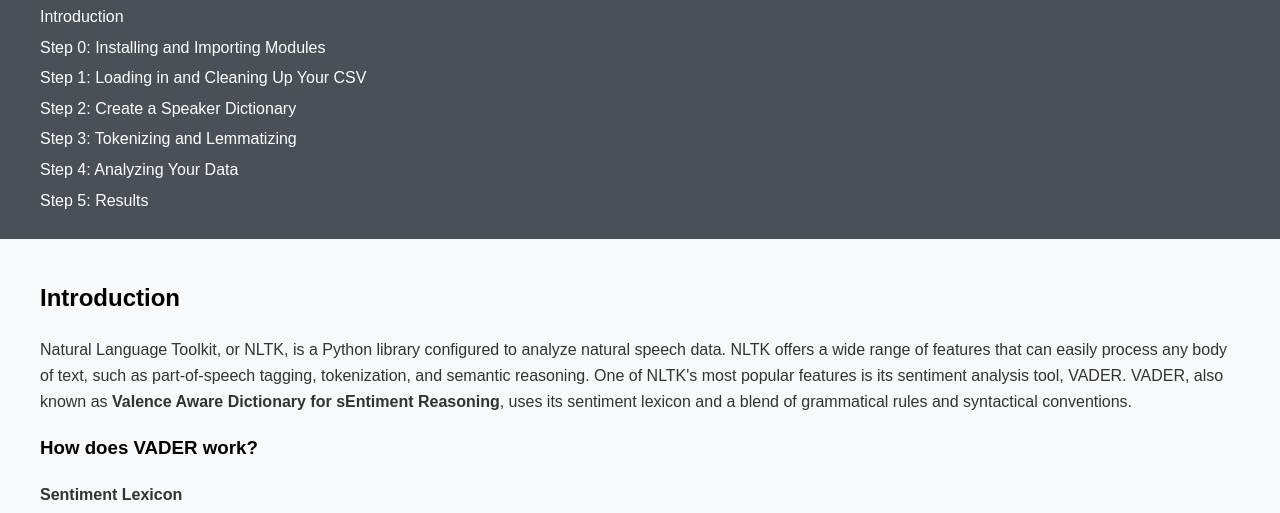
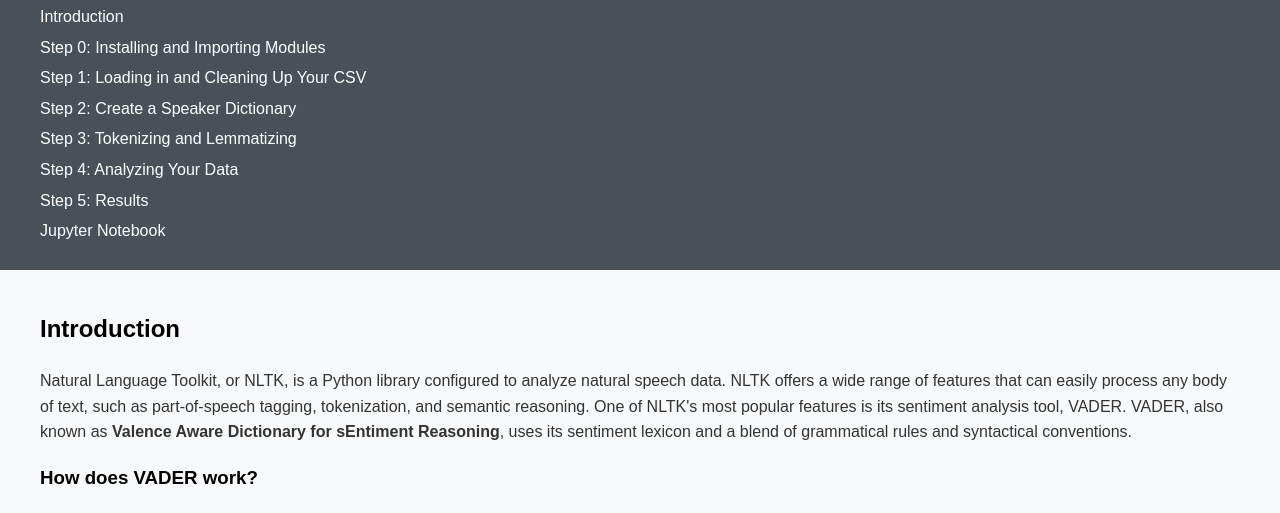
Before and after one commit to kathleenalvescosta/presidential-candidate-sentiment-analsysis, a plain HTML site: page index.html in a window 1280 px wide. Shown: the part 233-746 px from the top of the page. Drawn offline with Linux system fonts and the light colour scheme.

Commit message:
Update index.html

```diff
--- a/index.html
+++ b/index.html
@@ -111,6 +111,7 @@
             <li><a href="#step3">Step 3: Tokenizing and Lemmatizing</a></li>
             <li><a href="#step4">Step 4: Analyzing Your Data</a></li>
             <li><a href="#step5">Step 5: Results</a></li>
+            <li><a href="#notebook">Jupyter Notebook</a></li>
         </ul>
     </nav>
         <main>
@@ -340,6 +341,10 @@
                 <h3>References</h3>
                 <p>Hutto, C.J. & Gilbert, E.E. (2014). VADER: A Parsimonious Rule-based Model for Sentiment Analysis of Social Media Text. Eighth International Conference on Weblogs and Social Media (ICWSM-14). Ann Arbor, MI, June 2014.</p>
         <footer>
+            <section id="notebook">
+                <h2>Jupyter Notebook</h2>
+                <p>Click <a href="https://github.com/kathleenalvescosta/presidential-candidate-sentiment-analysis/blob/main/NLTKTutorial.ipynb">here</a> to download a copy of the Jupyter Notebook demo.</p>
+
         </main>
             <address>
                 Written by<a href="https://github.com/kathleenalvescosta"> Kathleen Costa</a> | LING 539 SPRING 2025
```
